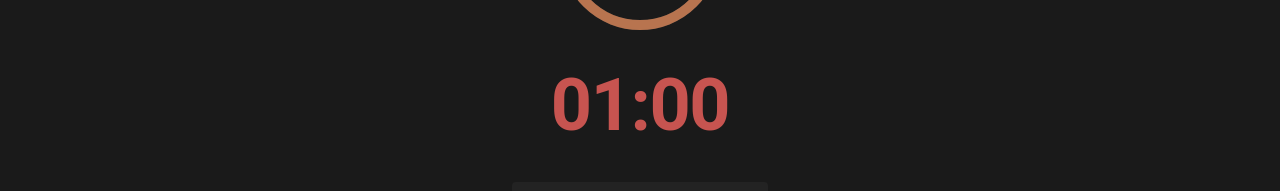
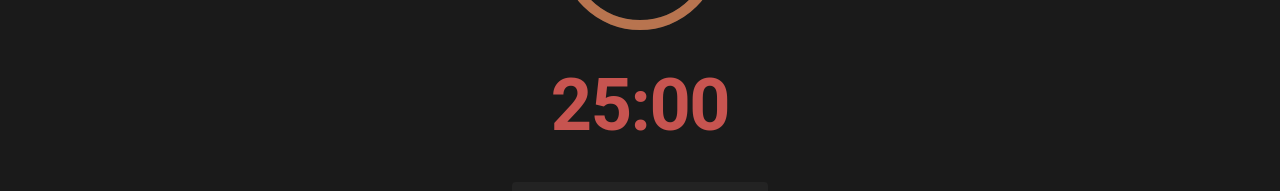
Before and after one commit to Samu-K/pomodo, a Vue app: page / in a window 1280 px wide. Shown: the part 269-460 px from the top of the page. Built offline with nearby package versions, Linux system fonts and the light colour scheme.

Commit message:
move timer to own component

```diff
--- /dev/null
+++ b/src/components/timer/countdown.ts
@@ -0,0 +1,86 @@
+import { computed, onUnmounted, readonly, ref } from "vue";
+
+export function useCountdownTimer(initialTime: number = 25 * 60) {
+	// Use ref for primitive values that need to be reactive
+	const initialTimeRef = ref(initialTime);
+	const remainingTime = ref(initialTimeRef.value);
+	const isRunning = ref(false);
+
+	// Private timer ID
+	let timerId: number | undefined;
+
+	const formattedTime = computed(() => {
+		const time = remainingTime.value < 0 ? 0 : remainingTime.value;
+
+		const hours = Math.floor(time / 3600);
+		const minutes = Math.floor((time % 3600) / 60);
+		const seconds = time % 60;
+
+		const pad = (num: number) => num.toString().padStart(2, "0");
+
+		if (hours > 0) {
+			return `${pad(hours)}:${pad(minutes)}:${pad(seconds)}`;
+		} else {
+			return `${pad(minutes)}:${pad(seconds)}`;
+		}
+	});
+
+	const percent = computed(() => {
+		return Number((remainingTime.value / initialTimeRef.value) * 100);
+	});
+
+	const tick = () => {
+		if (remainingTime.value > 0) {
+			remainingTime.value--;
+		} else {
+			pauseTimer();
+		}
+	};
+
+	const startTimer = () => {
+		if (remainingTime.value === 0) {
+			remainingTime.value = initialTimeRef.value;
+		}
+		if (!isRunning.value && remainingTime.value > 0) {
+			isRunning.value = true;
+			timerId = window.setInterval(tick, 1000);
+		}
+	};
+
+	const pauseTimer = () => {
+		isRunning.value = false;
+		if (timerId) {
+			clearInterval(timerId);
+			timerId = undefined;
+		}
+	};
+
+	const toggleTimer = () => {
+		if (isRunning.value) {
+			pauseTimer();
+		} else {
+			startTimer();
+		}
+	};
+
+	const resetTimer = () => {
+		pauseTimer();
+		remainingTime.value = initialTimeRef.value;
+	};
+
+	// Clean up the interval when the component unmounts
+	onUnmounted(() => {
+		pauseTimer();
+	});
+
+	return {
+		remainingTime: readonly(remainingTime),
+		isRunning: readonly(isRunning),
+		formattedTime,
+		percent,
+		startTimer,
+		pauseTimer,
+		toggleTimer,
+		resetTimer
+	};
+}
--- a/src/pages/landing/TimerScreen.vue
+++ b/src/pages/landing/TimerScreen.vue
@@ -1,73 +1,9 @@
 <script setup lang="ts">
-import { Pause, Play, RotateCcw, SkipForward } from "lucide-vue-next";
-import { ref, computed, onUnmounted, reactive } from "vue";
+import { Pause, Play, RotateCcw } from "lucide-vue-next";
+import { ref } from "vue";
+import { useCountdownTimer } from "../../components/timer/countdown";
 
-const initialTimeInSeconds = 60;
-const remainingTime = ref(initialTimeInSeconds);
-const isRunning = ref(false);
-let timerId: number | undefined;
-
-const formatTime = (totalSeconds: number): string => {
-	if (totalSeconds < 0) {
-		totalSeconds = 0;
-	}
-
-	const hours = Math.floor(totalSeconds / 3600);
-	const minutes = Math.floor((totalSeconds % 3600) / 60);
-	const seconds = totalSeconds % 60;
-
-	const pad = (num: number) => num.toString().padStart(2, "0");
-
-	const formattedMinutes = pad(minutes);
-	const formattedSeconds = pad(seconds);
-
-	if (hours > 0) {
-		return `${pad(hours)}:${formattedMinutes}:${formattedSeconds}`;
-	} else {
-		return `${formattedMinutes}:${formattedSeconds}`;
-	}
-};
-
-const percentCompleted = computed(
-	() => (remainingTime.value / initialTimeInSeconds) * 100
-);
-const formattedTime = computed(() => formatTime(remainingTime.value));
-
-const tick = () => {
-	if (remainingTime.value > 0) {
-		remainingTime.value--;
-	} else {
-		pauseTimer();
-	}
-};
-
-const startTimer = () => {
-	if (!isRunning.value && remainingTime.value > 0) {
-		isRunning.value = true;
-		timerId = window.setInterval(tick, 1000);
-	}
-};
-
-const pauseTimer = () => {
-	isRunning.value = false;
-	if (timerId) {
-		clearInterval(timerId);
-		timerId = undefined;
-	}
-};
-
-const toggleTimer = () => {
-	if (isRunning.value) {
-		pauseTimer();
-	} else {
-		startTimer();
-	}
-};
-
-const resetTimer = () => {
-	pauseTimer();
-	remainingTime.value = initialTimeInSeconds;
-};
+const timer = useCountdownTimer(25 * 60);
 
 const categories = ref<Array<string>>([
 	"work",
@@ -85,10 +21,6 @@ const emit = defineEmits<{
 	skip: [];
 	categoryChange: [category: string];
 }>();
-
-onUnmounted(() => {
-	pauseTimer();
-});
 </script>
 
 <template>
@@ -96,39 +28,12 @@ onUnmounted(() => {
     <!-- Main Timer Container -->
     <div class="flex-1 flex flex-col items-center justify-center px-6 gap-10">
       <!-- Progress Ring -->
-      <v-progress-circular :model-value="percentCompleted" color="pomodo-orange" :size="160" width="10"></v-progress-circular>
-      <!--
-      <div class="relative w-52 h-52">
-        <svg class="transform -rotate-90 w-52 h-52">
-          <circle
-            cx="104"
-            cy="104"
-            r="96"
-            stroke-width="8"
-            fill="none"
-            class="stroke-dark-border"
-          />
-          <circle
-            cx="104"
-            cy="104"
-            r="96"
-            stroke-width="8"
-            fill="none"
-            class="stroke-pomodo-orange"
-            stroke-linecap="round"
-            stroke-dasharray="603.19"
-            :stroke-dashoffset="150"
-          />
-        </svg>
-        <div class="absolute inset-0 flex items-center justify-center">
-          <div class="w-10 h-10 bg-pomodo-orange rounded-full"></div>
-        </div>
-      </div>
-      -->
+      <v-progress-circular :model-value="timer.percent.value" color="pomodo-orange" :size="160" width="10">
+      </v-progress-circular>
 
       <!-- Timer Display -->
       <div class="text-timer text-pomodo-red">
-        {{ formattedTime }}
+        {{ timer.formattedTime }}
       </div>
 
       <div class="w-64 h-22">
@@ -144,22 +49,22 @@ onUnmounted(() => {
       <!-- Control Buttons -->
       <div class="flex items-center gap-8 absolute bottom-40">
         <button
-          @click="resetTimer"
+          @click="timer.resetTimer"
           class="w-12 h-12 rounded-full bg-dark-surface border border-dark-border text-text-secondary flex items-center justify-center"
-          :disabled="isRunning"
+          :disabled="timer.isRunning.value"
         >
-          <RotateCcw :size="20" :class="{'opacity-50': isRunning, 'hover:text-pomodo-orange hover:border-pomodo-orange/50 transition-all': !isRunning}" />
+          <RotateCcw :size="20" :class="{'opacity-50': timer.isRunning.value, 'hover:text-pomodo-orange hover:border-pomodo-orange/50 transition-all': !timer.isRunning.value}" />
         </button>
 
         <button
-          @click="toggleTimer"
+          @click="timer.toggleTimer"
           class="w-20 h-20 rounded-full  text-white hover:scale-105 transition-transform shadow-fab hover:shadow-fab-hover flex items-center justify-center"
           :class="[
-            {'bg-gradient-to-br from-pomodo-orange to-pomodo-red': !isRunning},
-            {'bg-gradient-to-br from-gray-600 to-black': isRunning}
+            {'bg-gradient-to-br from-pomodo-orange to-pomodo-red': !timer.isRunning.value},
+            {'bg-gradient-to-br from-gray-600 to-black': timer.isRunning.value}
           ]"
         >
-            <Pause :size="32" v-if="isRunning"/>
+            <Pause :size="32" v-if="timer.isRunning.value"/>
             <Play :size="32" v-else/>
         </button>
 
```
